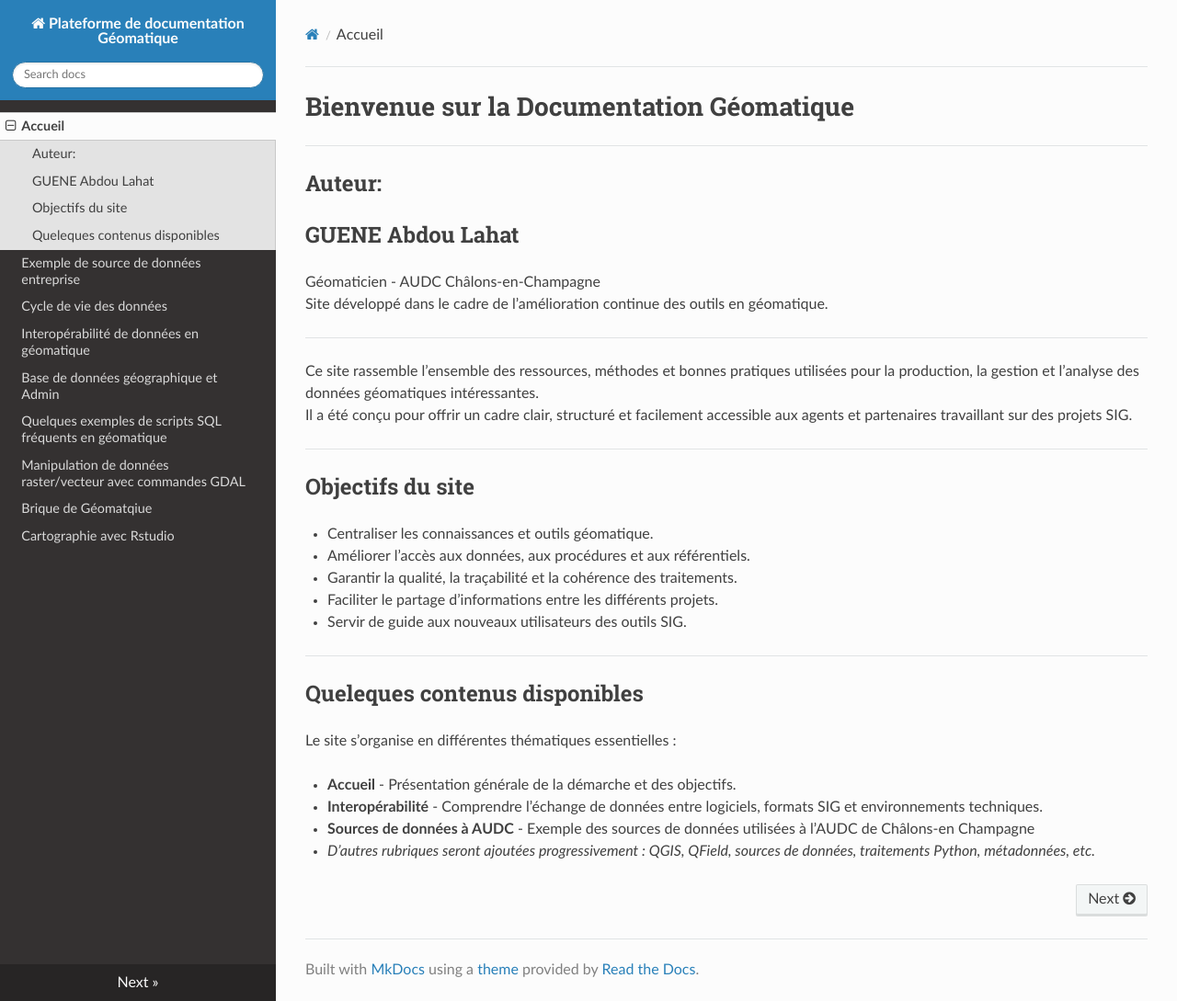
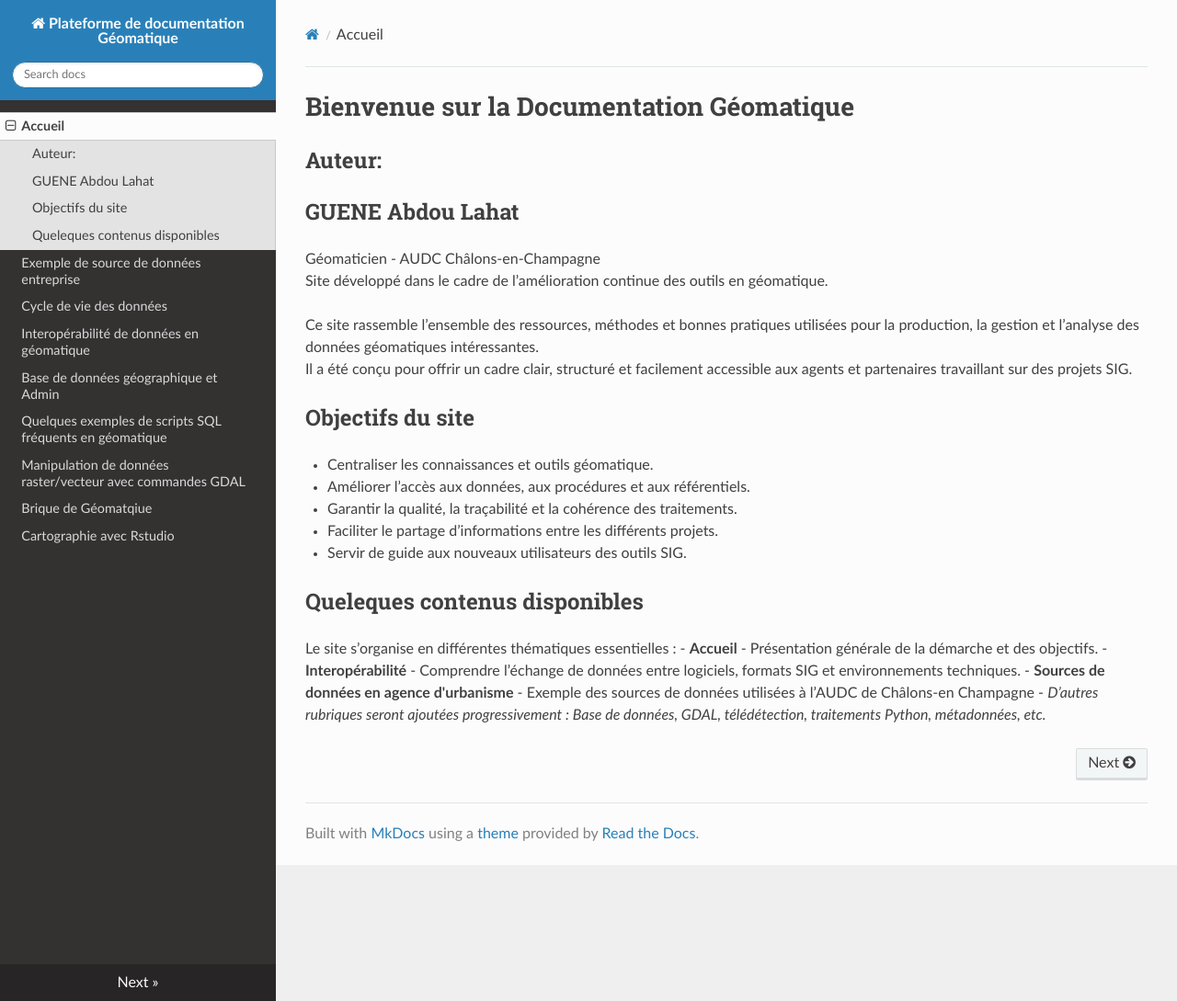
Before and after one commit to abdou123-guene/Site_de_documentation_geomatique, an MkDocs documentation site: the page built from docs/index.md, in a window 1280 px wide and 1089 px high. Shown: the whole window at 92% size. Built offline with MkDocs 1.6.1, drawn with Linux system fonts in a browser that asks for light colours; nearby versions of some CDN libraries.

Commit message:
Update index.md

```diff
--- a/docs/index.md
+++ b/docs/index.md
@@ -1,35 +1,31 @@
 # Bienvenue sur la Documentation Géomatique
 
----
+
 
 ## Auteur:
-
 ## **GUENE Abdou Lahat**
 Géomaticien - AUDC Châlons-en-Champagne
 Site développé dans le cadre de l’amélioration continue des outils en géomatique.
 
----
+
 
 Ce site rassemble l’ensemble des ressources, méthodes et bonnes pratiques utilisées pour la production, la gestion et l’analyse des données géomatiques intéressantes.
 Il a été conçu pour offrir un cadre clair, structuré et facilement accessible aux agents et partenaires travaillant sur des projets SIG.
 
----
+
 
 ## Objectifs du site
-
 - Centraliser les connaissances et outils géomatique.
 - Améliorer l’accès aux données, aux procédures et aux référentiels.
 - Garantir la qualité, la traçabilité et la cohérence des traitements.
 - Faciliter le partage d’informations entre les différents projets.
 - Servir de guide aux nouveaux utilisateurs des outils SIG.
 
----
+
 
 ## Queleques contenus disponibles
-
 Le site s’organise en différentes thématiques essentielles :
-
 - **Accueil** - Présentation générale de la démarche et des objectifs.
 - **Interopérabilité** - Comprendre l’échange de données entre logiciels, formats SIG et environnements techniques.
-- **Sources de données à AUDC** - Exemple des sources de données utilisées à l’AUDC de Châlons-en Champagne
-- *D’autres rubriques seront ajoutées progressivement : QGIS, QField, sources de données, traitements Python, métadonnées, etc.*
+- **Sources de données en agence d'urbanisme** - Exemple des sources de données utilisées à l’AUDC de Châlons-en Champagne
+- *D’autres rubriques seront ajoutées progressivement : Base de données, GDAL, télédétection, traitements Python, métadonnées, etc.*
```
